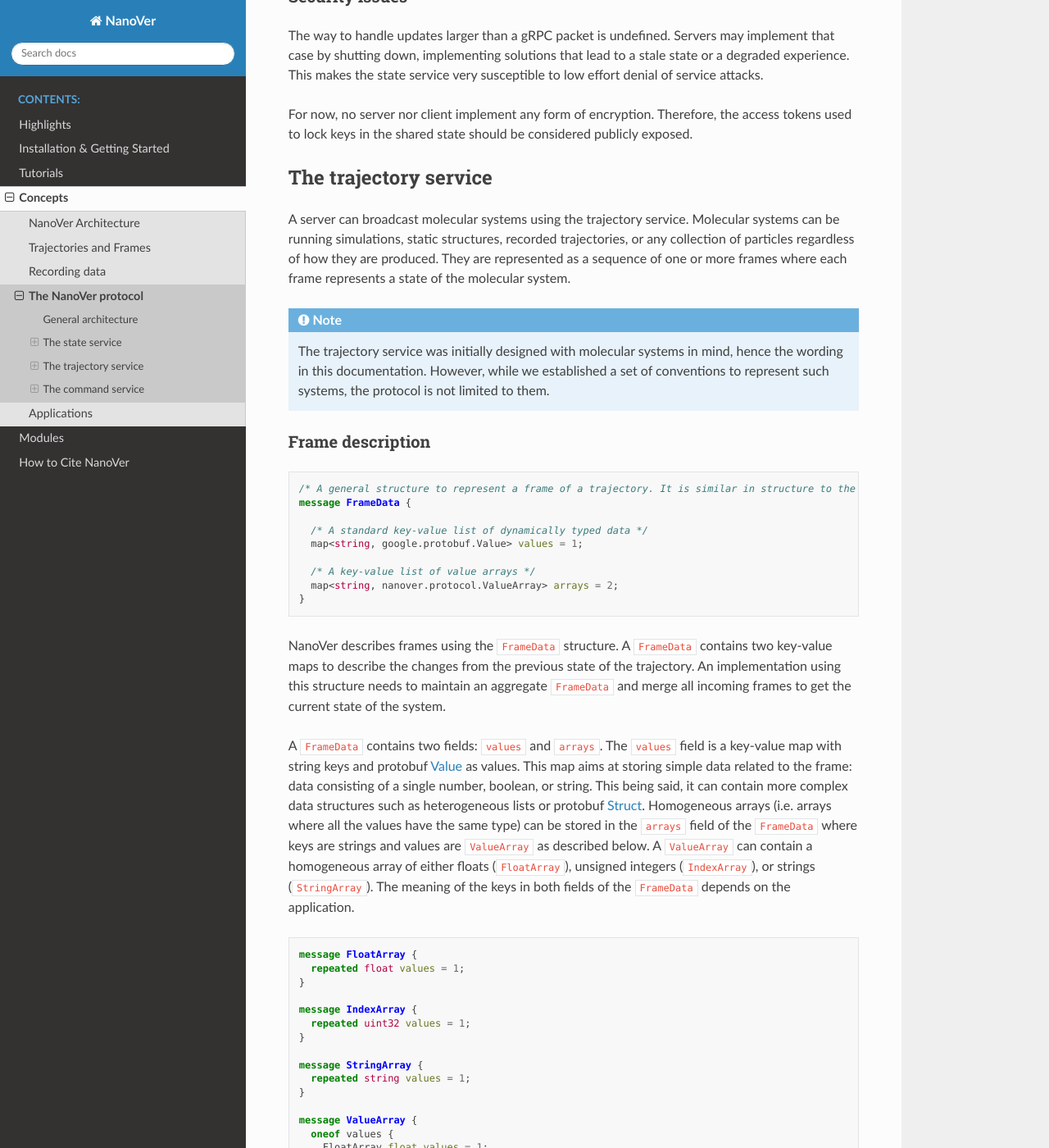
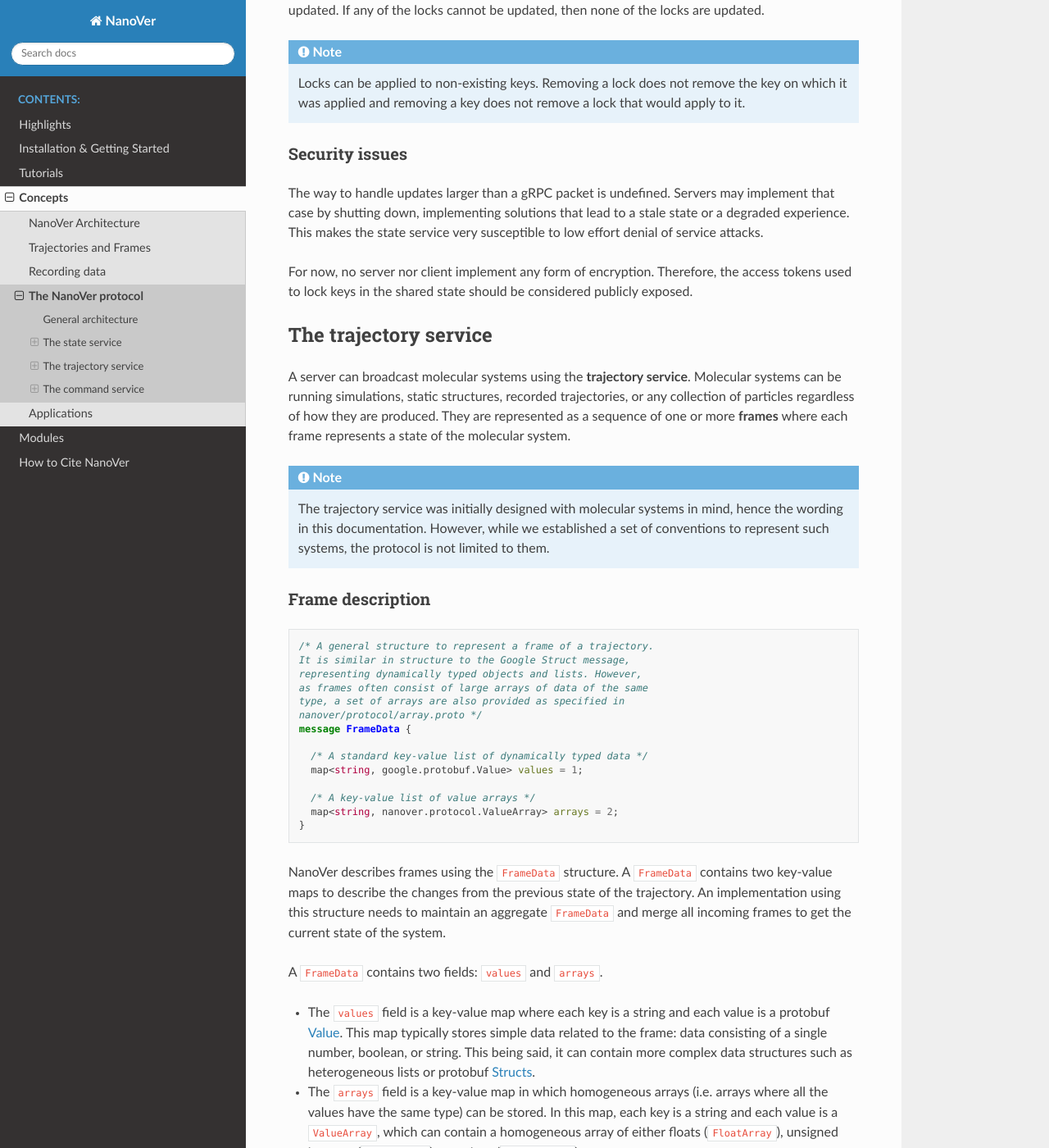
Before and after one commit to IRL2/nanover-docs, a Sphinx documentation site: the page built from source/concepts/base-protocol.rst, in a window 1280 px wide and 1400 px high, scrolled down 4326 px. Shown: the whole window at 82% size. Built offline with Sphinx 7.4.7 and the Read the Docs theme 3.1.0, drawn with Linux system fonts in a browser that asks for light colours; pages that are not in the unit, such as notebooks, are missing from menus; the version number could not be read and is left out; some of the changed text lies outside the part shown.

Commit message:
Add to the concepts pages (excluding `Recording data` and `Applications`) (#120)
* Add more information to trajectories and frames page, and link to the frame tutorial notebook.

* Add note indicating how `latest_frame` and `current_frame` differ, linking it to the aggregation process

* Edit state service section to include link to tutorial and reformat (bullet points)

* Make edits to the trajectory service section, including reformatting FrameData section

* Add links to fundamentals notebooks for the trajectory service (frame) and command service (command and state) sections

* Amend NanoVer architecture page

* Update description of state service to remove ambiguity

```diff
--- a/source/concepts/applications.rst
+++ b/source/concepts/applications.rst
@@ -1,3 +1,5 @@
+.. _applications:
+
 Applications
 ============
 
--- a/source/concepts/base-protocol.rst
+++ b/source/concepts/base-protocol.rst
@@ -39,8 +39,11 @@
 The state service
 -----------------
 
-The state service maintains a state that is shared between the server
-and the clients.
+The **state service** coordinates a shared data store that is shared between
+the server and the clients. This section explores the technical details of
+the state service. For an interactive Jupyter notebook tutorial that
+complements the information presented in this section, check out our
+`commands_and_state` notebook (see :ref:`nanover-fundamentals`).
 
 .. _state-updates:
 
@@ -238,10 +245,10 @@
 The trajectory service
 ----------------------
 
-A server can broadcast molecular systems using the trajectory service.
+A server can broadcast molecular systems using the **trajectory service**.
 Molecular systems can be running simulations, static structures, recorded
 trajectories, or any collection of particles regardless of how they are
-produced. They are represented as a sequence of one or more frames where each
+produced. They are represented as a sequence of one or more **frames** where each
 frame represents a state of the molecular system.
 
 .. note::
@@ -258,7 +265,12 @@
 
 .. code:: protobuf
 
-    /* A general structure to represent a frame of a trajectory. It is similar in structure to the Google Struct message, representing dynamically typed objects and lists. However, as frames often consist of large arrays of data of the same type, a set of arrays are also provided as specified in nanover/protocol/array.proto */
+    /* A general structure to represent a frame of a trajectory.
+    It is similar in structure to the Google Struct message,
+    representing dynamically typed objects and lists. However,
+    as frames often consist of large arrays of data of the same
+    type, a set of arrays are also provided as specified in
+    nanover/protocol/array.proto */
     message FrameData {
 
       /* A standard key-value list of dynamically typed data */
@@ -274,19 +286,23 @@
 aggregate ``FrameData`` and merge all incoming frames to get the current state
 of the system.
 
-A ``FrameData`` contains two fields: ``values`` and ``arrays``. The ``values``
-field is a key-value map with string keys and protobuf `Value
-<https://protobuf.dev/reference/protobuf/google.protobuf/#value>`_ as values.
-This map aims at storing simple data related to the frame: data consisting of a
-single number, boolean, or string. This being said, it can contain more complex data structures
-such as heterogeneous lists or protobuf `Struct
-<https://developers.google.com/protocol-buffers/docs/reference/google.protobuf#google.protobuf.Struct>`_.
-Homogeneous arrays (i.e. arrays where all the values have the same type) can
-be stored in the ``arrays`` field of the ``FrameData`` where keys are strings
-and values are ``ValueArray`` as described below. A ``ValueArray`` can contain
-a homogeneous array of either floats (``FloatArray``), unsigned integers
-(``IndexArray``), or strings (``StringArray``). The meaning of the keys in both
-fields of the ``FrameData`` depends on the application.
+A ``FrameData`` contains two fields: ``values`` and ``arrays``.
+
+* The ``values`` field is a key-value map where each key is a string and each value is
+  a protobuf `Value <https://protobuf.dev/reference/protobuf/google.protobuf/#value>`_.
+  This map typically stores simple data related to the frame: data consisting of a
+  single number, boolean, or string. This being said, it can contain more complex data structures
+  such as heterogeneous lists or protobuf `Structs
+  <https://developers.google.com/protocol-buffers/docs/reference/google.protobuf#google.protobuf.Struct>`_.
+* The ``arrays`` field is a key-value map in which homogeneous arrays (i.e. arrays
+  where all the values have the same type) can be stored. In this map, each key is a string
+  and each value is a ``ValueArray``, which can contain a homogeneous array of either
+  floats (``FloatArray``), unsigned integers (``IndexArray``), or strings (``StringArray``).
+
+The meaning of the keys in both fields of the ``FrameData`` depends on the application.
+
+To see examples of how these types of data are added to frames in practice, take a look
+at our `frame` tutorial notebook (see :ref:`nanover-fundamentals`).
 
 .. code:: protobuf
 
@@ -321,8 +337,17 @@
 single element of it has changed. When merging, key-value pairs from the new frame
 replace those from the aggregated frame. Key-value pairs that are only in the
 new frame are added to the aggregated frame. Pairs that do not appear in the
-new frame remain untouched in the aggregated one. Here is an example of frames
-being merged:
+new frame remain untouched in the aggregated one.
+
+.. note::
+
+   This aggregation process is made use of in NanoVer's interactive molecular
+   dynamics application, in which clients can access the most
+   recent updates to the frame (:py:attr:`NanoverImdClient.latest_frame`) or
+   the full set of aggregated data pertaining to the current frame of the
+   simulation (:py:attr:`NanoverImdClient.current_frame`).
+
+Here is an example of frames being merged:
 
 ::
 
@@ -364,17 +389,22 @@
 
 .. code:: protobuf
 
-    /* A service which provides access to frames of a trajectory, which may either be precomputed or represent a live simulation. It can also be used to obtain one or more frames on demand, allowing molecules or trajectories to be generated based on requests */
+    /* A service which provides access to frames of a trajectory,
+    which may either be precomputed or represent a live simulation.
+    It can also be used to obtain one or more frames on demand,
+    allowing molecules or trajectories to be generated based on requests */
     service TrajectoryService {
 
-      /* Subscribe to a continuous updating source of frames. The client gets the latest available frame at the time of transmission. */
+      /* Subscribe to a continuous updating source of frames.
+      The client gets the latest available frame at the time of transmission. */
       rpc SubscribeLatestFrames (GetFrameRequest) returns (stream GetFrameResponse);
     }
 
     /* A client request to get frame(s) from a trajectory service */
     message GetFrameRequest {
 
-      /* Arbitrary data that can be used by a TrajectoryService to decide what frames to return */
+      /* Arbitrary data that can be used by a TrajectoryService to
+      decide what frames to return */
       google.protobuf.Struct data = 1;
 
       /* Interval to send new frames at e.g 1/30 sends 30 frames every second. */
@@ -407,10 +437,14 @@
 
 .. code:: protobuf
 
-    /* A service which provides access to frames of a trajectory, which may either be precomputed or represent a live simulation. It can also be used to obtain one or more frames on demand, allowing molecules or trajectories to be generated based on requests */
+    /* A service which provides access to frames of a trajectory,
+    which may either be precomputed or represent a live simulation.
+    It can also be used to obtain one or more frames on demand,
+    allowing molecules or trajectories to be generated based on requests */
     service TrajectoryService {
 
-      /* Subscribe to a continuous updating source of frames. Frames are added to the stream when they are available */
+      /* Subscribe to a continuous updating source of frames.
+      Frames are added to the stream when they are available */
       rpc SubscribeFrames (GetFrameRequest) returns (stream GetFrameResponse);
     }
 
@@ -437,7 +471,7 @@
 arguments and return values. Each function itself should return shortly after
 being called.
 
-These functions are exposed through the command service. A client can use this
+These functions are exposed through the **command service**. A client can use this
 service to list the commands that are available and to call commands.
 
 Each command has a name and a list of arguments. The name is an arbitrary
--- a/source/tutorials/fundamentals.rst
+++ b/source/tutorials/fundamentals.rst
@@ -1,3 +1,5 @@
+.. _nanover-fundamentals:
+
 ====================
 NanoVer Fundamentals
 ====================
```
Also changed, not shown: other parts of source/concepts/base-protocol.rst (+19 -11 lines), source/concepts/architecture.rst (+9 -8 lines), source/concepts/frames.rst (+15 -6 lines).
